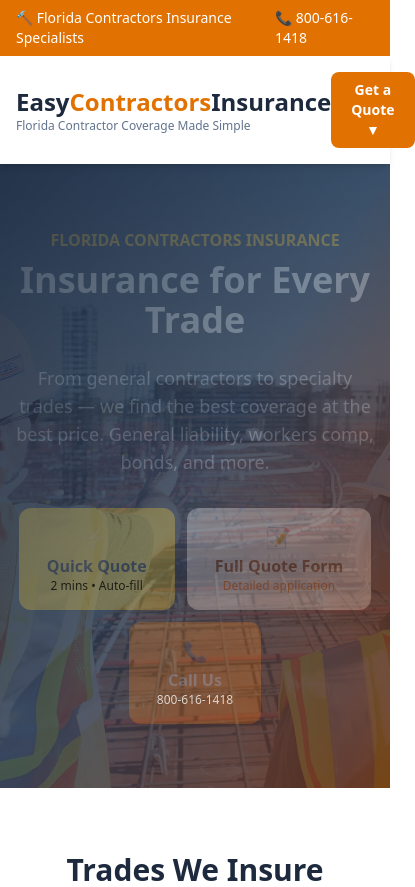
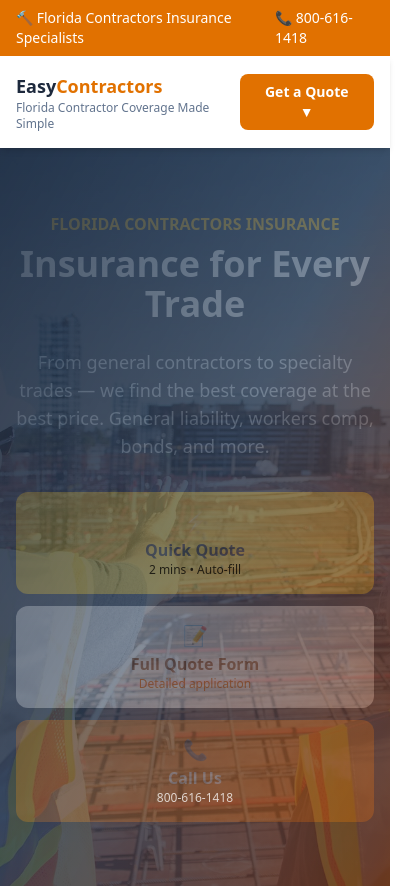
Before and after one commit to TTomlinson13/easycontractorsinsurance-landing, a React (Vite) app: page / in a window 390 px wide. Shown: the top 887 px of the page, 415 px wide, since content can reach past the window. Built offline with nearby package versions, Linux system fonts and the light colour scheme; the HTML template or start-up script is replaced by a standard one.

Commit message:
Fix mobile header overflow — truncate logo, stack hero buttons on mobile

```diff
--- a/src/App.tsx
+++ b/src/App.tsx
@@ -46,7 +46,7 @@ function App() {
       <header className="bg-white shadow-md sticky top-0 z-50">
         <div className="max-w-6xl mx-auto px-4 py-4 flex items-center justify-between">
           <div>
-            <h1 className="text-2xl font-bold text-slate-800">Easy<span className="text-amber-600">Contractors</span>Insurance</h1>
+            <h1 className="text-lg md:text-2xl font-bold text-slate-800 truncate">Easy<span className="text-amber-600">Contractors</span><span className="hidden sm:inline">Insurance</span></h1>
             <p className="text-xs text-slate-500">Florida Contractor Coverage Made Simple</p>
           </div>
           <div className="relative">
@@ -81,7 +81,7 @@ function App() {
             From general contractors to specialty trades — we find the best coverage at the best price.
             General liability, workers comp, bonds, and more.
           </p>
-          <div className="flex flex-wrap justify-center gap-3">
+          <div className="flex flex-col sm:flex-row flex-wrap justify-center gap-3">
             <a href="https://app.usecanopy.com/c/tomlinson-and-co" target="_blank" rel="noopener noreferrer" className="bg-yellow-400 hover:bg-yellow-300 text-black px-7 py-4 rounded-xl font-bold text-base transition shadow-lg text-center">
               <span className="block text-xl mb-0.5">⚡</span>
               Quick Quote
```
Also changed, not shown: 4 other files (tests, documents, lock files or other folders).
